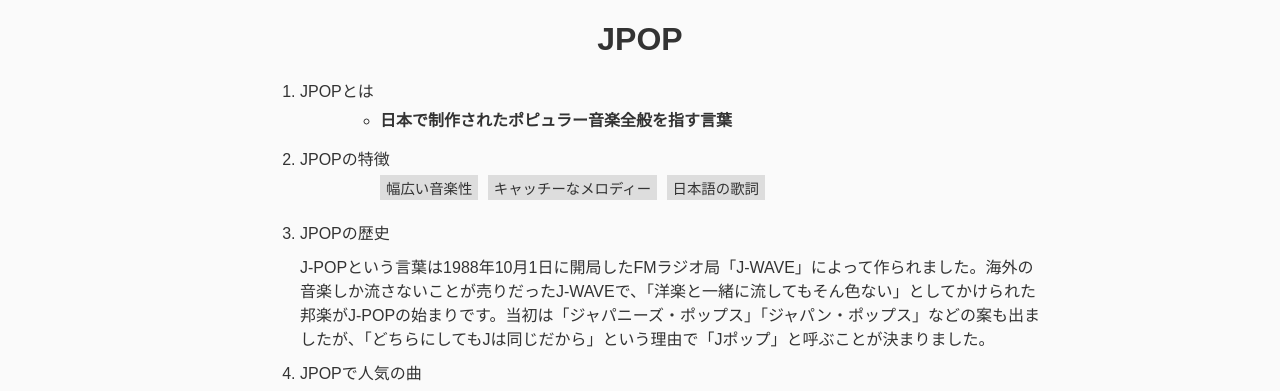
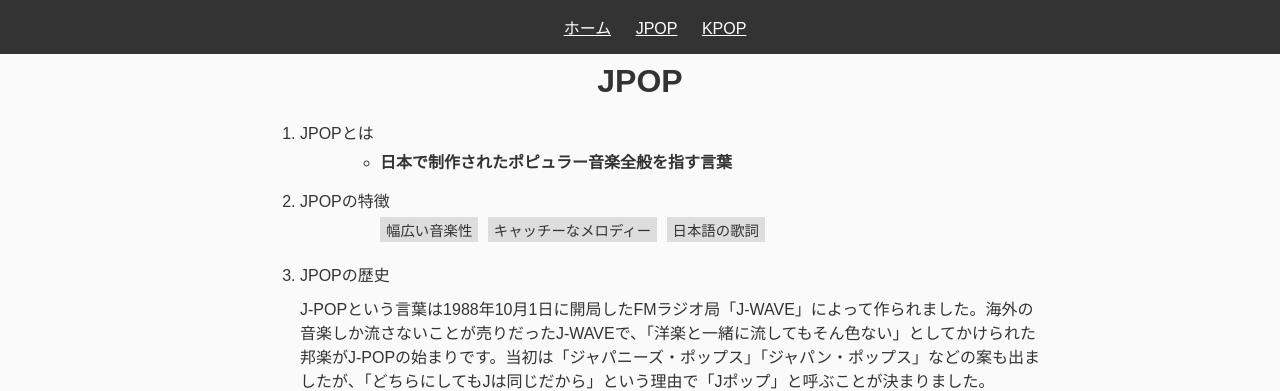
Before and after one commit to s1F102501136/2025-cs1-e-class7-team4, a plain HTML site: page JPOP.html in a window 1280 px wide. Shown: the top 391 px of the page. Drawn offline with Linux system fonts and the light colour scheme.

Commit message:
JPOPにメニュー追加

```diff
--- a/JPOP.html
+++ b/JPOP.html
@@ -6,6 +6,14 @@
   <link rel="stylesheet" href="css/JPOP.css">
 </head>
 <body>
+  <div class="menu">
+    <a href="http://127.0.0.1:3000/index1.html?serverWindowId=c87226ad-b7f8-44cd-8ef3-b2004b9cfec5" style="color:white; margin: 0 10px;">ホーム</a>
+    <a href="http://127.0.0.1:3000/JPOP.html?serverWindowId=9fdd68fe-97f8-4cc0-a3bb-3494a4788635" style="color:white; margin: 0 10px;">JPOP</a>
+    <a href="http://127.0.0.1:3000/KPOP.html?serverWindowId=d1fb609b-2444-488a-8346-510f34521e48" style="color:white; margin: 0 10px;">KPOP</a>
+  </div>
+  <hr>
+  <hr>
+  <hr>
   <h1>JPOP</h1>
   <ol>
     <li>JPOPとは
```
